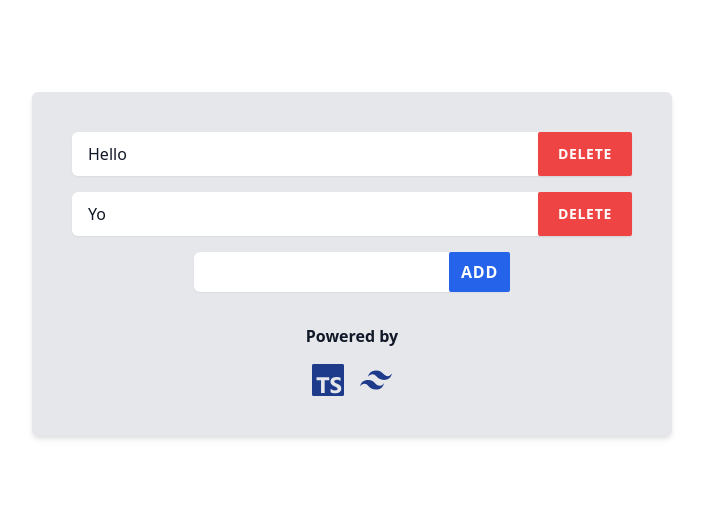
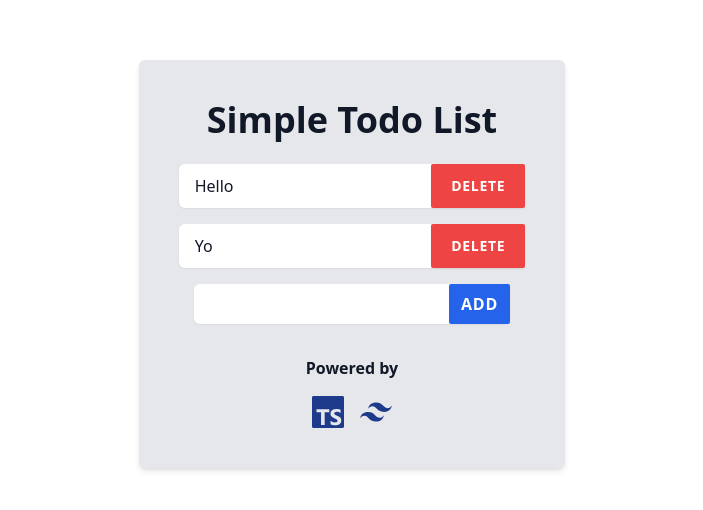
Before and after one commit to bercivarga/ts-tw-todo, a React (Create React App) app: page / in a window 1280 px wide. Shown: the part 136-646 px from the top of the page, without its empty margins (288-991 px from the left). Built offline with nearby package versions, Linux system fonts and the light colour scheme.

Commit message:
Add header and minor styling changes

```diff
--- a/public/index.html
+++ b/public/index.html
@@ -2,42 +2,17 @@
 <html lang="en">
   <head>
     <meta charset="utf-8" />
-    <link rel="icon" href="%PUBLIC_URL%/favicon.ico" />
     <meta name="viewport" content="width=device-width, initial-scale=1" />
     <meta name="theme-color" content="#000000" />
     <meta
       name="description"
       content="Web site created using create-react-app"
     />
-    <link rel="apple-touch-icon" href="%PUBLIC_URL%/logo192.png" />
-    <!--
-      manifest.json provides metadata used when your web app is installed on a
-      user's mobile device or desktop. See https://developers.google.com/web/fundamentals/web-app-manifest/
-    -->
     <link rel="manifest" href="%PUBLIC_URL%/manifest.json" />
-    <!--
-      Notice the use of %PUBLIC_URL% in the tags above.
-      It will be replaced with the URL of the `public` folder during the build.
-      Only files inside the `public` folder can be referenced from the HTML.
-
-      Unlike "/favicon.ico" or "favicon.ico", "%PUBLIC_URL%/favicon.ico" will
-      work correctly both with client-side routing and a non-root public URL.
-      Learn how to configure a non-root public URL by running `npm run build`.
-    -->
-    <title>React App</title>
+    <title>Simple Todo List</title>
   </head>
   <body>
     <noscript>You need to enable JavaScript to run this app.</noscript>
     <div id="root"></div>
-    <!--
-      This HTML file is a template.
-      If you open it directly in the browser, you will see an empty page.
-
-      You can add webfonts, meta tags, or analytics to this file.
-      The build step will place the bundled scripts into the <body> tag.
-
-      To begin the development, run `npm start` or `yarn start`.
-      To create a production bundle, use `npm run build` or `yarn build`.
-    -->
   </body>
 </html>
--- a/src/TodoList.tsx
+++ b/src/TodoList.tsx
@@ -21,7 +21,8 @@ export default function TodoList() {
 	};
 
 	return (
-		<div className="flex flex-col items-center p-10 shadow-md md:w-2/4 bg-gray-200 rounded-md">
+		<div className="flex flex-col items-center p-10 shadow-md md:w-1/3 bg-gray-200 rounded-md">
+			<h1 className="text-gray-900 font-bold text-4xl mb-6">Simple Todo List</h1>
 			<div className="flex flex-col w-full">
 				{todos.map((t, i) => {
 					return (
```
